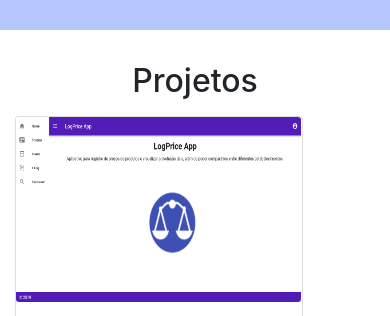
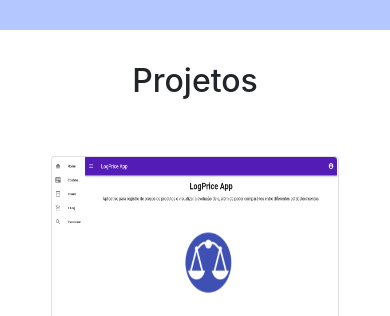
Before and after one commit to rafanthx13/rafanthx13.github.io, a plain HTML site: page index.html in a window 390 px wide. Shown: the part 1770-2086 px from the top of the page. Drawn offline with nearby package versions, Linux system fonts and the light colour scheme.

Commit message:
fix favicon my

```diff
--- a/index.html
+++ b/index.html
@@ -100,7 +100,7 @@
 
 		<div class="row justify-content-center">
 
-			<div class="col-lg-3 mt-2">
+			<div class="col-lg-3 mt-2 project">
 				<div class="card" style="width: 18rem;">
 				  <img src="imgs/projects/logPriceApp.png" class="card-img-top thumbnail rounded-sm" alt="...">
 				  <div class="card-body">
@@ -119,7 +119,7 @@
 				</div>
 			</div>
 
-			<div class="col-lg-3 mt-2">
+			<div class="col-lg-3 mt-2 project">
 				<div class="card" style="width: 18rem;">
 				  <img src="imgs/projects/library-api.png" class="card-img-top thumbnail rounded-sm" alt="...">
 				  <div class="card-body">
--- a/styles.css
+++ b/styles.css
@@ -56,3 +56,11 @@ i {
   margin-top: 5px;
   margin-left: 5px;
 }
+
+@media screen and (max-width: 600px) {
+  .project{
+    width: 100%;
+    text-align: -webkit-center;
+    margin-top: 3rem!important;
+  }
+}
```
Also changed, not shown: imgs/favicon.ico.
